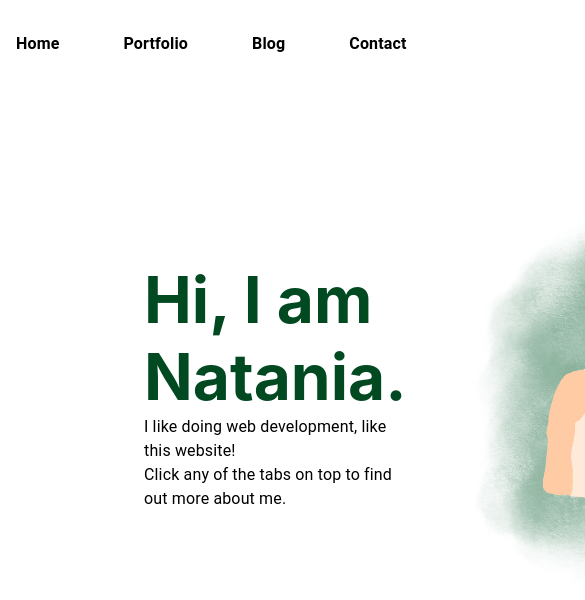
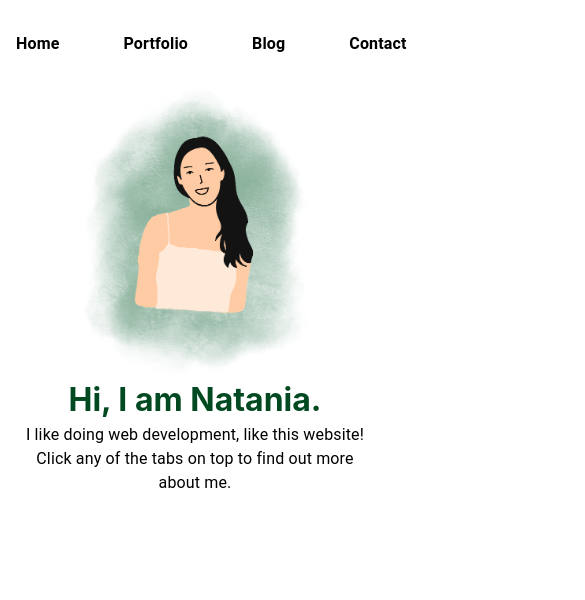
Before and after one commit to nataniayp/nataniayp.github.io, a React (Create React App) app: page / in a window 390 px wide. Shown: the top 600 px of the page, 585 px wide, since content can reach past the window. Built offline with nearby package versions, Linux system fonts and the light colour scheme.

Commit message:
Add mobile ver of Home page

```diff
--- a/src/pages/Home.tsx
+++ b/src/pages/Home.tsx
@@ -2,8 +2,8 @@ import React from "react";
 import { Box, Container, Link, Typography } from "@mui/material";
 import { useTheme } from "@mui/material/styles";
 import profilePicture from "../assets/homepage.png";
-import keyboardPicture from "../assets/keyboard.png";
 import styled, { css } from "styled-components";
+import useMediaQuery from "@mui/material/useMediaQuery";
 
 const SImg = styled.img`
   object-fit: cover;
@@ -18,7 +18,37 @@ const SLink = styled(Link)<{ textColor: string }>`
 
 export const Home = () => {
   const theme = useTheme();
-  return (
+  const matches = useMediaQuery(theme.breakpoints.down("md"));
+  return matches ? (
+    <Container>
+      <Box
+        display="flex"
+        flexDirection="column"
+        justifyContent="start"
+        alignItems="center"
+      >
+        <SImg height="300px" width="300px" src={profilePicture} />
+
+        <Box
+          display="flex"
+          marginBottom="4px"
+          sx={{
+            fontWeight: 700,
+            fontSize: "2rem",
+            color: theme.palette.primary.main,
+          }}
+        >
+          Hi, I am Natania.
+        </Box>
+        <Typography align="center">
+          I like doing web development, like this website!
+        </Typography>
+        <Typography align="center">
+          Click any of the tabs on top to find out more about me.
+        </Typography>
+      </Box>
+    </Container>
+  ) : (
     <Container>
       <Box
         marginX="4rem"
@@ -53,30 +83,6 @@ export const Home = () => {
           <SImg height="400em" width="400em" src={profilePicture} />
         </Box>
       </Box>
-      {/* <Box display="flex" alignItems="center">
-        <SImg height="300em" src={keyboardPicture} />
-        <Box display="flex" flexDirection="column" marginLeft="32px">
-          <Typography>I play the keyboard.</Typography>
-          <Typography>
-            Currently, I am in{" "}
-            <SLink
-              textColor="#E24900"
-              underline="hover"
-              href="https://instagram.com/officiallyaight"
-            >
-              aight.
-            </SLink>{" "}
-            and{" "}
-            <SLink
-              textColor="#E24900"
-              underline="hover"
-              href="https://instagram.com/wearematb"
-            >
-              Marisa and the Baristas.
-            </SLink>
-          </Typography>
-        </Box>
-      </Box> */}
     </Container>
   );
 };
```
